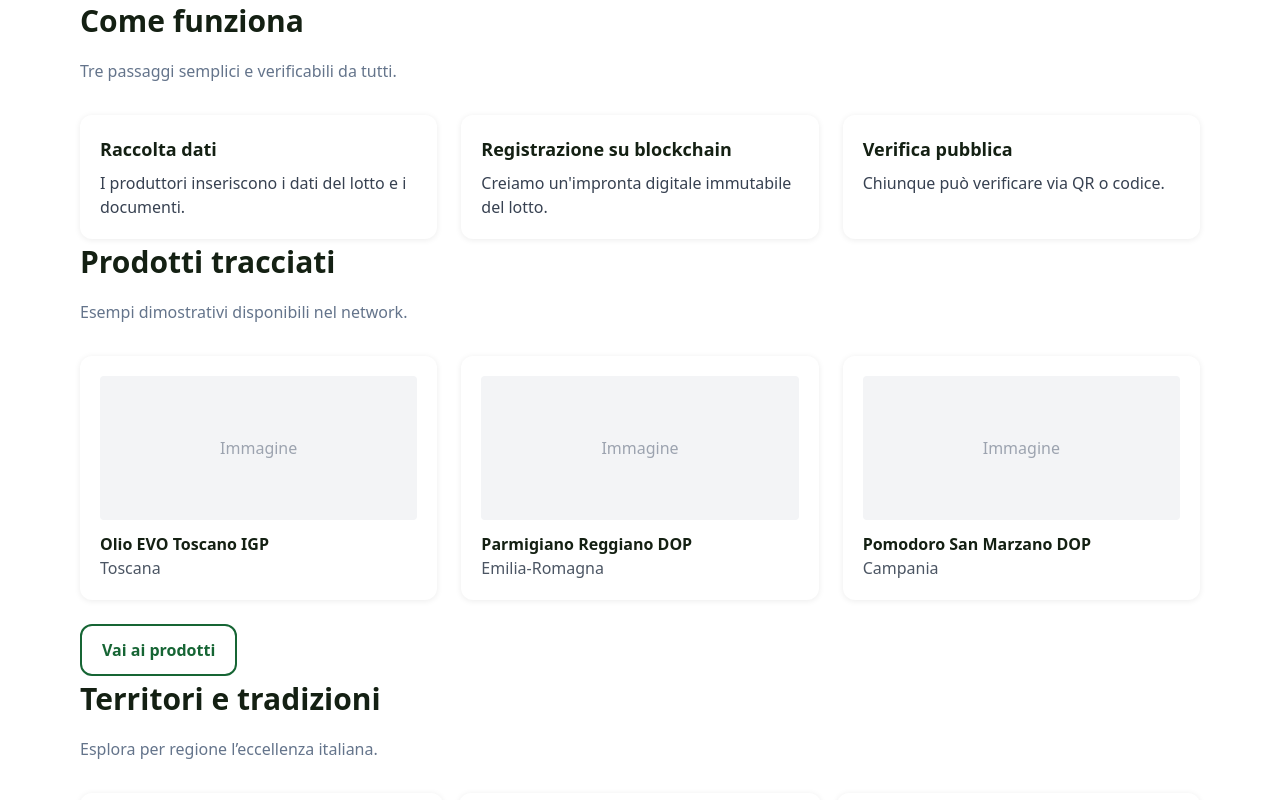
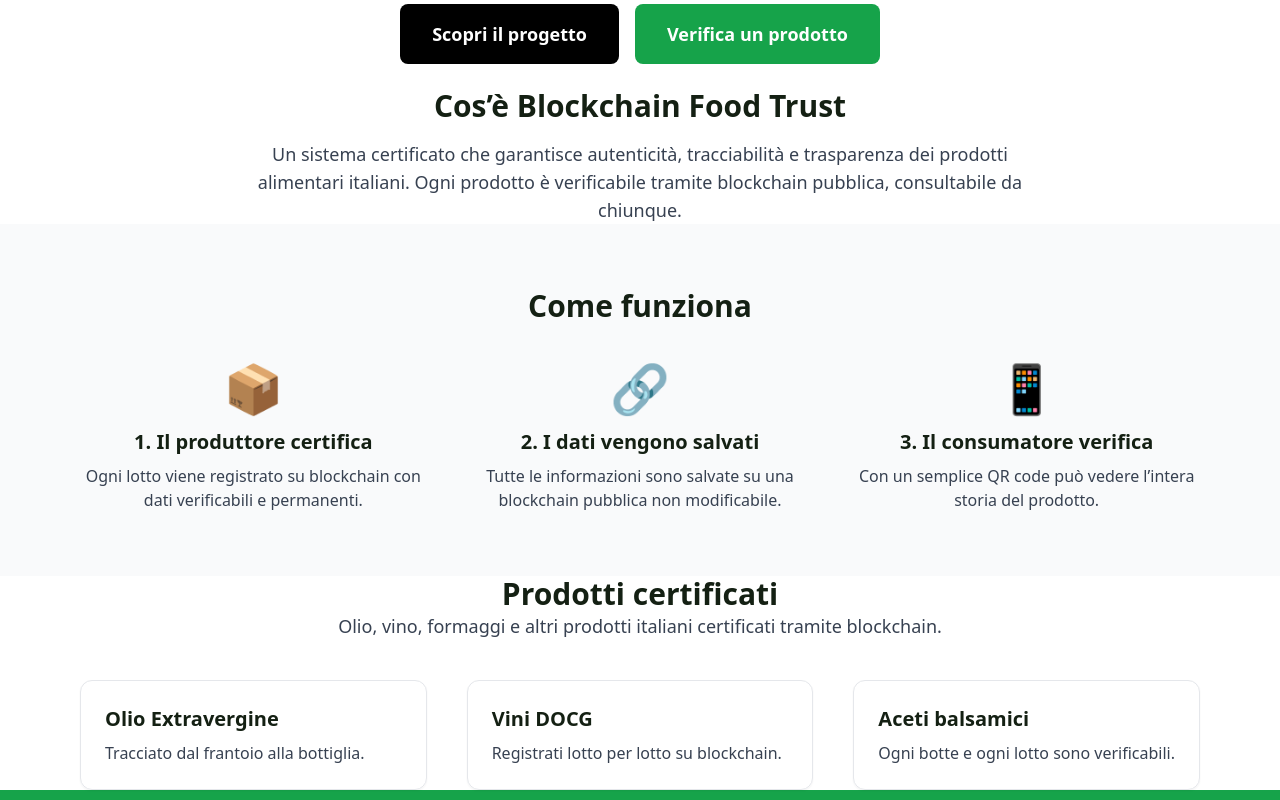
Before and after one commit to sandromarceddu/foodtrust-web, a Next.js app: page / in a window 1280 px wide. Shown: the part 920-1720 px from the top of the page. Built offline with nearby package versions, Linux system fonts and the light colour scheme.

Commit message:
Update page.js

```diff
--- a/app/page.js
+++ b/app/page.js
@@ -1,17 +1,136 @@
-import HeroSection from '../components/HeroSection';
-import HowItWorks from '../components/HowItWorks';
-import ProductsSection from '../components/ProductsSection';
-import RegionsSection from '../components/RegionsSection';
-import CTASection from '../components/CTASection';
+'use client';
 
-export default function Page() {
+import { motion } from "framer-motion";
+import Link from "next/link";
+import HeroSection from "../components/HeroSection";
+import { useI18n } from "../components/I18nProvider";
+
+export default function Home() {
+  const { t } = useI18n();
+
   return (
-    <>
+    <main className="pt-[90px]"> {/* Spazio per l’header fisso */}
+
+      {/* ✅ HERO SECTION */}
       <HeroSection />
-      <HowItWorks />
-      <ProductsSection />
-      <RegionsSection />
-      <CTASection />
-    </>
+
+      {/* ✅ SEZIONE 1 — Cos’è il progetto */}
+      <section className="container py-16">
+        <motion.div
+          initial={{ opacity: 0, y: 20 }}
+          animate={{ opacity: 1, y: 0 }}
+          transition={{ duration: 0.5 }}
+          className="text-center max-w-3xl mx-auto"
+        >
+          <h2 className="text-3xl font-bold mb-4">
+            Cos’è Blockchain Food Trust
+          </h2>
+          <p className="text-lg text-gray-700">
+            Un sistema certificato che garantisce autenticità, tracciabilità e trasparenza
+            dei prodotti alimentari italiani. Ogni prodotto è verificabile tramite blockchain
+            pubblica, consultabile da chiunque.
+          </p>
+        </motion.div>
+      </section>
+
+      {/* ✅ SEZIONE 2 — Come funziona (3 step) */}
+      <section className="bg-gray-50 py-16">
+        <div className="container">
+          <h2 className="text-3xl font-bold text-center mb-10">Come funziona</h2>
+
+          <div className="grid md:grid-cols-3 gap-10">
+
+            {/* Step 1 */}
+            <motion.div
+              initial={{ opacity: 0, y: 25 }}
+              whileInView={{ opacity: 1, y: 0 }}
+              transition={{ duration: 0.4 }}
+              className="text-center"
+            >
+              <div className="text-5xl mb-4">📦</div>
+              <h3 className="font-bold text-xl mb-2">1. Il produttore certifica</h3>
+              <p className="text-gray-700">
+                Ogni lotto viene registrato su blockchain con dati verificabili e permanenti.
+              </p>
+            </motion.div>
+
+            {/* Step 2 */}
+            <motion.div
+              initial={{ opacity: 0, y: 25 }}
+              whileInView={{ opacity: 1, y: 0 }}
+              transition={{ duration: 0.4, delay: 0.15 }}
+              className="text-center"
+            >
+              <div className="text-5xl mb-4">🔗</div>
+              <h3 className="font-bold text-xl mb-2">2. I dati vengono salvati</h3>
+              <p className="text-gray-700">
+                Tutte le informazioni sono salvate su una blockchain pubblica non modificabile.
+              </p>
+            </motion.div>
+
+            {/* Step 3 */}
+            <motion.div
+              initial={{ opacity: 0, y: 25 }}
+              whileInView={{ opacity: 1, y: 0 }}
+              transition={{ duration: 0.4, delay: 0.3 }}
+              className="text-center"
+            >
+              <div className="text-5xl mb-4">📱</div>
+              <h3 className="font-bold text-xl mb-2">3. Il consumatore verifica</h3>
+              <p className="text-gray-700">
+                Con un semplice QR code può vedere l’intera storia del prodotto.
+              </p>
+            </motion.div>
+          </div>
+        </div>
+      </section>
+
+      {/* ✅ SEZIONE 3 — Prodotti certificati */}
+      <section className="container py-16">
+        <motion.div
+          initial={{ opacity: 0, y: 20 }}
+          whileInView={{ opacity: 1, y: 0 }}
+          transition={{ duration: 0.5 }}
+          className="text-center mb-10"
+        >
+          <h2 className="text-3xl font-bold">Prodotti certificati</h2>
+          <p className="text-gray-700 text-lg">
+            Olio, vino, formaggi e altri prodotti italiani certificati tramite blockchain.
+          </p>
+        </motion.div>
+
+        <div className="grid md:grid-cols-3 gap-10">
+          <div className="border p-6 rounded-xl shadow-sm hover:shadow-md transition">
+            <h3 className="font-bold mb-2 text-xl">Olio Extravergine</h3>
+            <p className="text-gray-700">Tracciato dal frantoio alla bottiglia.</p>
+          </div>
+          <div className="border p-6 rounded-xl shadow-sm hover:shadow-md transition">
+            <h3 className="font-bold mb-2 text-xl">Vini DOCG</h3>
+            <p className="text-gray-700">Registrati lotto per lotto su blockchain.</p>
+          </div>
+          <div className="border p-6 rounded-xl shadow-sm hover:shadow-md transition">
+            <h3 className="font-bold mb-2 text-xl">Aceti balsamici</h3>
+            <p className="text-gray-700">Ogni botte e ogni lotto sono verificabili.</p>
+          </div>
+        </div>
+      </section>
+
+      {/* ✅ SEZIONE 4 — CTA finale */}
+      <section className="bg-green-600 py-16 text-white text-center">
+        <h2 className="text-3xl font-bold mb-4">
+          Verifica subito l’autenticità dei tuoi prodotti
+        </h2>
+        <p className="text-lg mb-6">Scopri la trasparenza totale grazie alla blockchain.</p>
+
+        <a
+          href="https://verify.blockchainfoodtrust.com"
+          target="_blank"
+          className="px-10 py-4 rounded-full bg-white text-green-700 font-bold text-lg hover:opacity-90 transition"
+        >
+          Verifica origine
+        </a>
+      </section>
+
+    </main>
   );
 }
```
